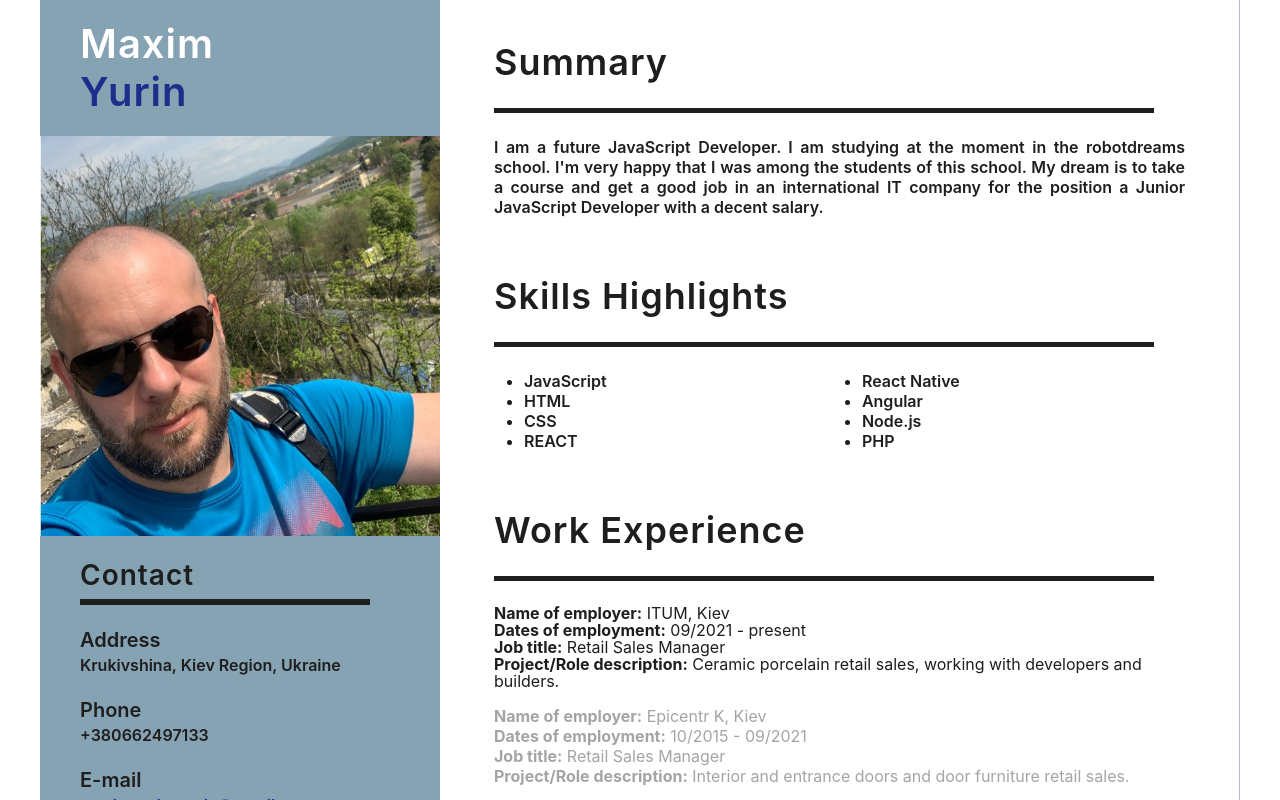
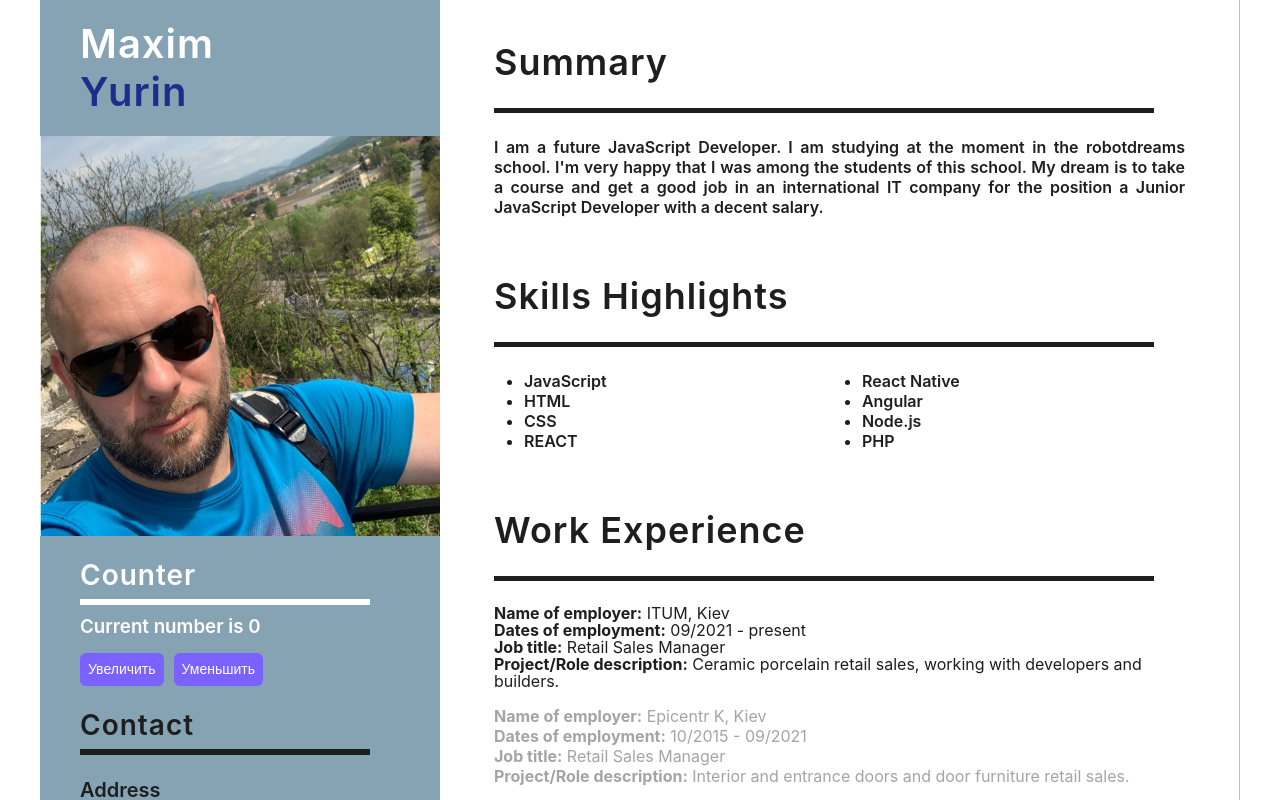
Before and after one commit to maximyurin/react-start, a React (Create React App) app: page / in a window 1280 px wide. Shown: the top 800 px of the page. Built offline with nearby package versions, Linux system fonts and the light colour scheme.

Commit message:
Added counter

```diff
--- a/src/App.css
+++ b/src/App.css
@@ -522,6 +522,36 @@ input:focus, select:focus, textarea:focus {
     border-right: none;
   }
 }
+.counter-container {
+  margin-bottom: 20px;
+}
+.counter-container h3 {
+  color: #fff;
+}
+.person-contact-info .counter-container header::after {
+  background-color: #fff;
+}
+.counter-number {
+  color: #fff;
+  margin-bottom: 15px;
+}
+.counter-btn {
+  background-color: var(--button-background-color);
+  border: none;
+  font-weight: 500;
+  color: #fff;
+  padding: 5px 8px;
+  font-size: 14px;
+  line-height: 23px;
+  border-radius: 6px;
+  transition: 300ms ease all;
+  margin-right: 10px;
+}
+.counter-btn:hover {
+  cursor: pointer;
+  background-color: var(--button-hover-color);
+  transition: 300ms ease all;
+}
 /* Animation keyframes */
 /*@keyframes person {*/
 /*  0% {*/
--- /dev/null
+++ b/src/components/Counter.js
@@ -0,0 +1,21 @@
+import React, { useState } from "react";
+
+function Counter() {
+  const [count, setCount] = useState(0);
+  return (
+    <div className="counter-container">
+      <header>
+        <h3 className="person-header">Counter</h3>
+      </header>
+      <h3 className="counter-number">Current number is {count} </h3>
+      <button className="counter-btn" onClick={() => setCount(count + 1)}>
+        Увеличить
+      </button>
+      <button className="counter-btn" onClick={() => setCount(count - 1)}>
+        Уменьшить
+      </button>
+    </div>
+  );
+}
+
+export default Counter;
--- a/src/components/Person-Contact-Info.js
+++ b/src/components/Person-Contact-Info.js
@@ -1,6 +1,11 @@
+import Counter from "./Counter";
+
 function PersonContactInfo() {
   return (
     <div className="person-contact-info">
+      <section>
+        <Counter />
+      </section>
       <header>
         <h3 className="person-header">Contact</h3>
       </header>
```
